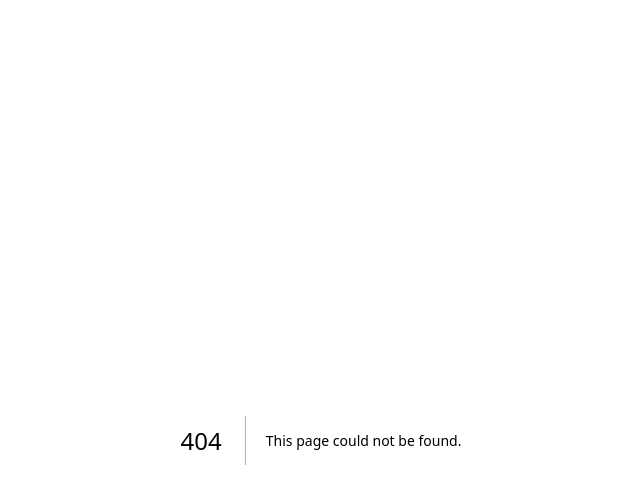
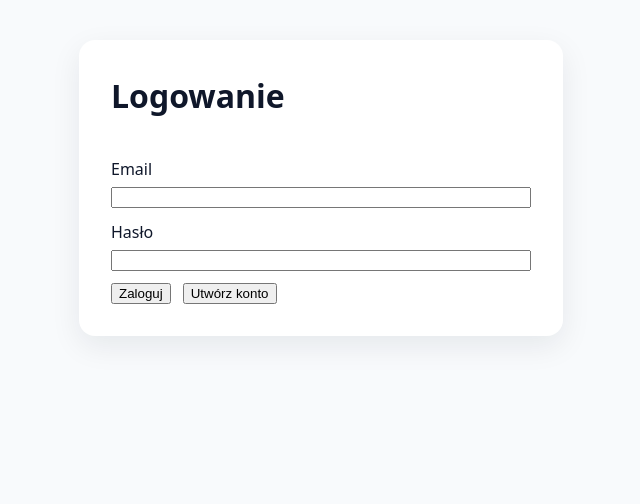
Before and after one commit to dawid-j-mat/grafik-oddzial, a Next.js app: page /login in a window 1280 px wide. Before the commit this address had no page. Shown: the top 504 px of the page, without its empty margins (319-959 px from the left). Built offline with nearby package versions, Linux system fonts and the light colour scheme; no server answers.

Commit message:
Add login page and auth-aware debug view

```diff
--- /dev/null
+++ b/app/login/page.tsx
@@ -0,0 +1,108 @@
+'use client';
+
+import { useState, type FormEvent } from 'react';
+import { useRouter } from 'next/navigation';
+import { supabase } from '@/lib/supabaseClient';
+
+export default function LoginPage() {
+  const router = useRouter();
+  const [email, setEmail] = useState('');
+  const [password, setPassword] = useState('');
+  const [status, setStatus] = useState<string | null>(null);
+  const [error, setError] = useState<string | null>(null);
+  const [loading, setLoading] = useState(false);
+
+  const handleSignIn = async (event: FormEvent<HTMLFormElement>) => {
+    event.preventDefault();
+    setError(null);
+    setStatus(null);
+
+    if (!supabase) {
+      setError('Brak konfiguracji Supabase (sprawdź env).');
+      return;
+    }
+
+    setLoading(true);
+    const { error: signInError } = await supabase.auth.signInWithPassword({
+      email,
+      password,
+    });
+    setLoading(false);
+
+    if (signInError) {
+      setError(signInError.message);
+      return;
+    }
+
+    router.push('/debug-db');
+  };
+
+  const handleSignUp = async () => {
+    setError(null);
+    setStatus(null);
+
+    if (!supabase) {
+      setError('Brak konfiguracji Supabase (sprawdź env).');
+      return;
+    }
+
+    setLoading(true);
+    const { error: signUpError } = await supabase.auth.signUp({
+      email,
+      password,
+    });
+    setLoading(false);
+
+    if (signUpError) {
+      setError(signUpError.message);
+      return;
+    }
+
+    setStatus(
+      'Konto utworzone. Jeśli projekt wymaga potwierdzenia email, sprawdź skrzynkę i potwierdź konto, potem zaloguj się.',
+    );
+  };
+
+  return (
+    <main style={{ padding: '2rem', display: 'grid', gap: '1rem', maxWidth: 420 }}>
+      <h1>Logowanie</h1>
+      <form
+        onSubmit={handleSignIn}
+        style={{ display: 'grid', gap: '0.75rem' }}
+      >
+        <label style={{ display: 'grid', gap: '0.35rem' }}>
+          Email
+          <input
+            type="email"
+            value={email}
+            onChange={(event) => setEmail(event.target.value)}
+            required
+          />
+        </label>
+        <label style={{ display: 'grid', gap: '0.35rem' }}>
+          Hasło
+          <input
+            type="password"
+            value={password}
+            onChange={(event) => setPassword(event.target.value)}
+            required
+          />
+        </label>
+        <div style={{ display: 'flex', gap: '0.75rem' }}>
+          <button type="submit" disabled={loading}>
+            Zaloguj
+          </button>
+          <button type="button" onClick={handleSignUp} disabled={loading}>
+            Utwórz konto
+          </button>
+        </div>
+      </form>
+      {status && <p style={{ color: 'green' }}>{status}</p>}
+      {error && (
+        <p style={{ color: 'crimson' }}>
+          <strong>Błąd:</strong> {error}
+        </p>
+      )}
+    </main>
+  );
+}
```
Also changed, not shown: app/debug-db/page.tsx (+101 -21 lines).
